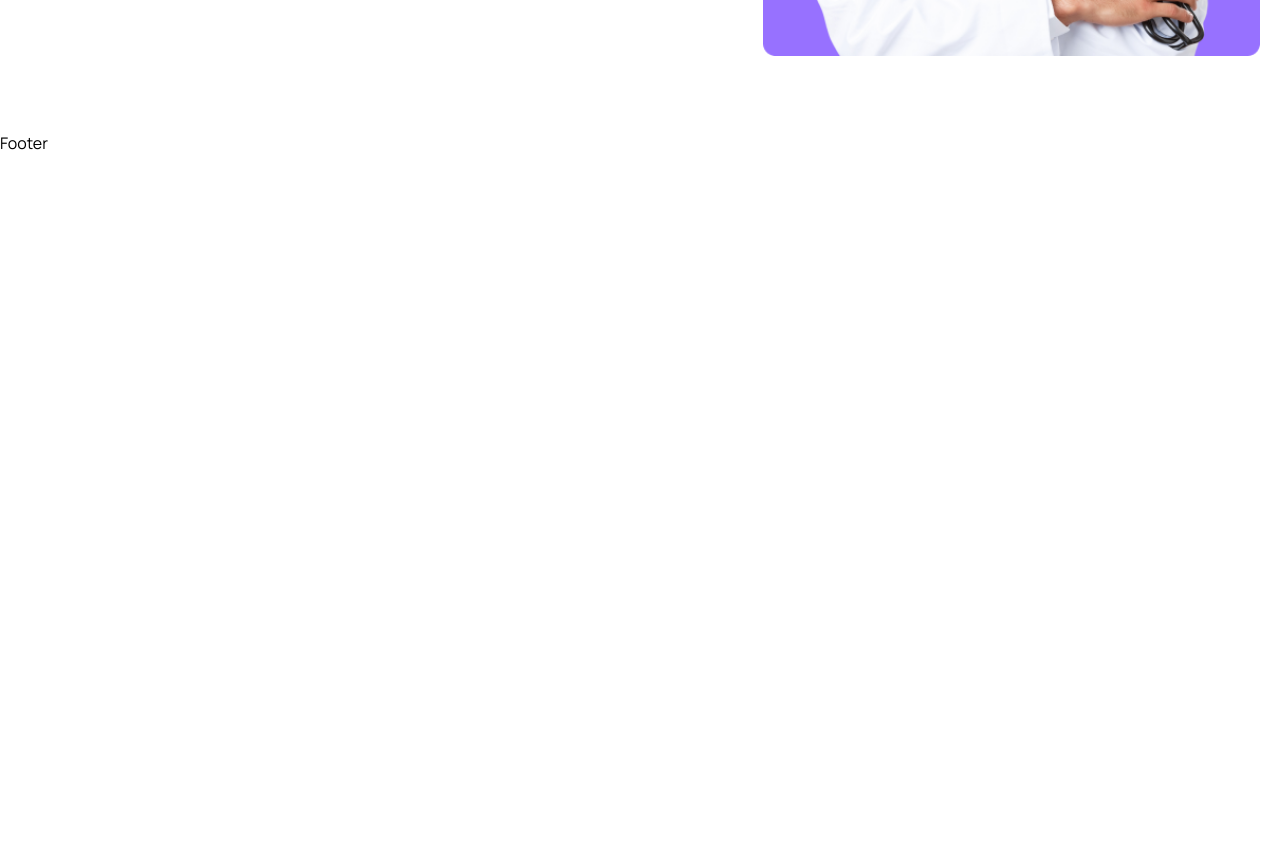
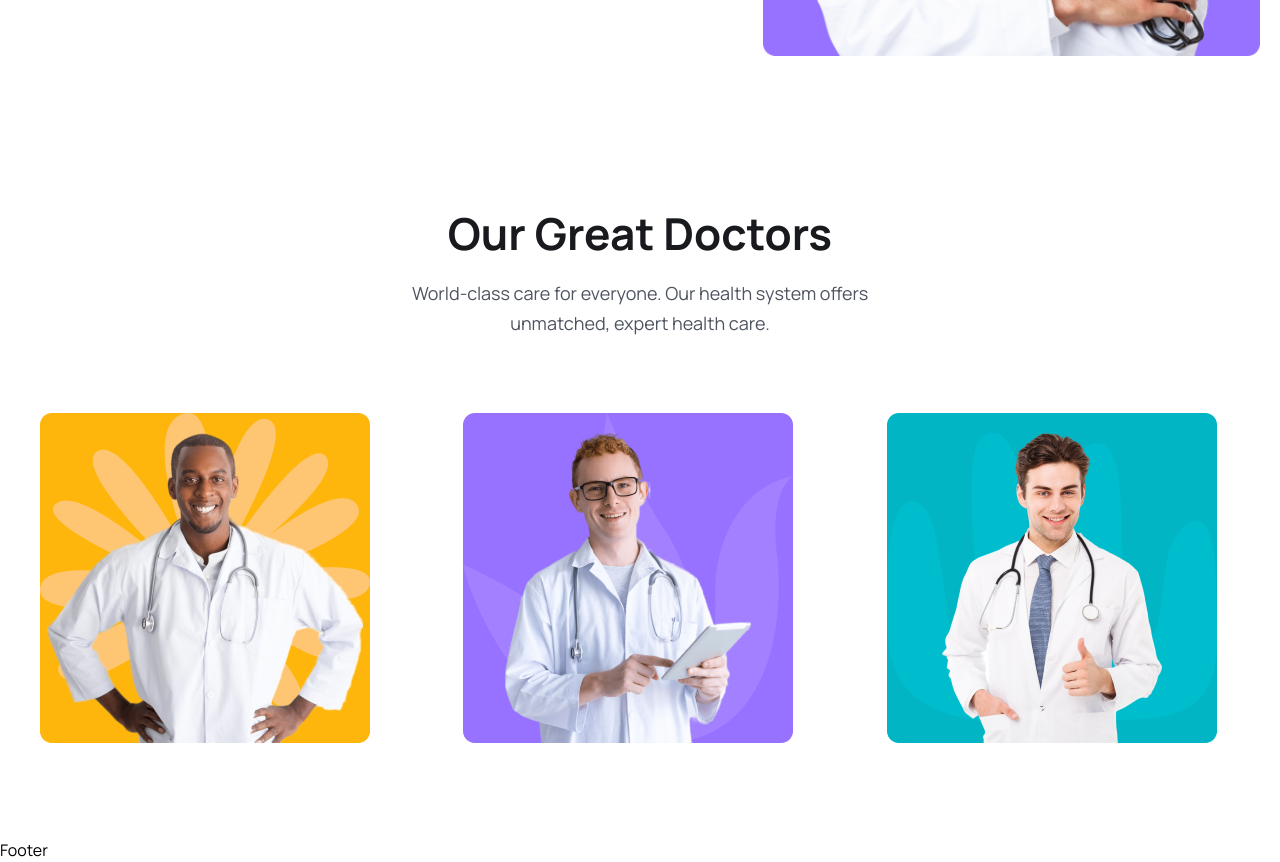
Before and after one commit to tmgnisc/Doctor-Appointment-Booking-MERN-, a React (Vite) app in the folder frontend/: page / in a window 1280 px wide. Shown: the part 3600-4462 px from the top of the page. Before the commit the page ends 3755 px from the top, so only its background shows below. Built offline with nearby package versions, Linux system fonts and the light colour scheme.

Commit message:
working on doctor list section

```diff
--- a/frontend/src/assets/data/doctors.js
+++ b/frontend/src/assets/data/doctors.js
@@ -5,8 +5,8 @@ import doctorImg03 from "../images/doctor-img03.png";
 export const doctors = [
   {
     id: "01",
-    name: "Dr. Alfaz Ahmed",
-    specialty: "Surgeon",
+    name: "Dr. Sanjiv Magar",
+    specialization: "Surgeon",
     avgRating: 4.8,
     totalRating: 272,
     photo: doctorImg01,
@@ -15,8 +15,8 @@ export const doctors = [
   },
   {
     id: "02",
-    name: "Dr. Saleh Mahmud",
-    specialty: "Neurologist",
+    name: "Dr. Sudip Pradhan",
+    specialization: "Neurologist",
     avgRating: 4.8,
     totalRating: 272,
     photo: doctorImg02,
@@ -25,8 +25,8 @@ export const doctors = [
   },
   {
     id: "03",
-    name: "Dr. Farid Uddin",
-    specialty: "Dermatologist",
+    name: "Dr. Saurav Shrestha",
+    specialization: "Dermatologist",
     avgRating: 4.8,
     totalRating: 272,
     photo: doctorImg03,
--- /dev/null
+++ b/frontend/src/components/Doctors/DoctorCard.jsx
@@ -0,0 +1,14 @@
+import React from 'react'
+
+const DoctorCard = ( {doctor}) => {
+    const {name, avgRating, totalRating, photo, specialization, totalPatient, hospital} = doctor
+  return (
+    <div className='p-3 lg:p-5'>
+<div>
+    <img src={photo} alt="" />
+</div>
+    </div>
+  )
+}
+
+export default DoctorCard
--- /dev/null
+++ b/frontend/src/components/Doctors/DoctorList.jsx
@@ -0,0 +1,15 @@
+import React from "react";
+import { doctors } from "./../../assets/data/doctors";
+import DoctorCard from "./DoctorCard";
+
+const DoctorList = () => {
+  return (
+    <div className="grid grid-cols-1 sm:grid-cols-2 md:grid-cols-3 gap-5 lg:gap-[30px] mt-[30px] lg:mt-[55px]">
+      {doctors.map((doctor) => (
+        <DoctorCard key={doctor} doctor={doctor} />
+      ))}
+    </div>
+  );
+};
+
+export default DoctorList;
--- a/frontend/src/pages/Home.jsx
+++ b/frontend/src/pages/Home.jsx
@@ -13,6 +13,7 @@ import About from "../components/About/About";
 import ServiceList from "../components/Services/ServiceList";
 import featureImg from "../assets/images/feature-img.png";
 import videoIcon from "../assets/images/video-icon.png";
+import DoctorList from "../components/Doctors/DoctorList";
 
 const Home = () => {
   return (
@@ -232,11 +233,28 @@ const Home = () => {
 
                 <div className="flex items-center gap-[6px] lg:gap-[10px] mt-2 lg:mt-[18px] ">
                   <img src={avatarIcon} alt="" />
-                  <h4 className="text-[10px] leading-3 lg:text-[16px] lg:leading-[22px] font-[700] text-headingColor">Sudip Pradhan</h4>
+                  <h4 className="text-[10px] leading-3 lg:text-[16px] lg:leading-[22px] font-[700] text-headingColor">
+                    Sudip Pradhan
+                  </h4>
                 </div>
               </div>
             </div>
           </div>
+        </div>
+      </section>
+
+      {/* great doctor section */}
+      <section>
+        <div className="container">
+          <div className="xl:w-[470px] mx-auto">
+            <h2 className="heading text-center">Our Great Doctors</h2>
+            <p className="text_para text-center">
+              World-class care for everyone. Our health system offers unmatched,
+              expert health care.
+            </p>
+          </div>
+
+          <DoctorList/>
         </div>
       </section>
     </>
```
